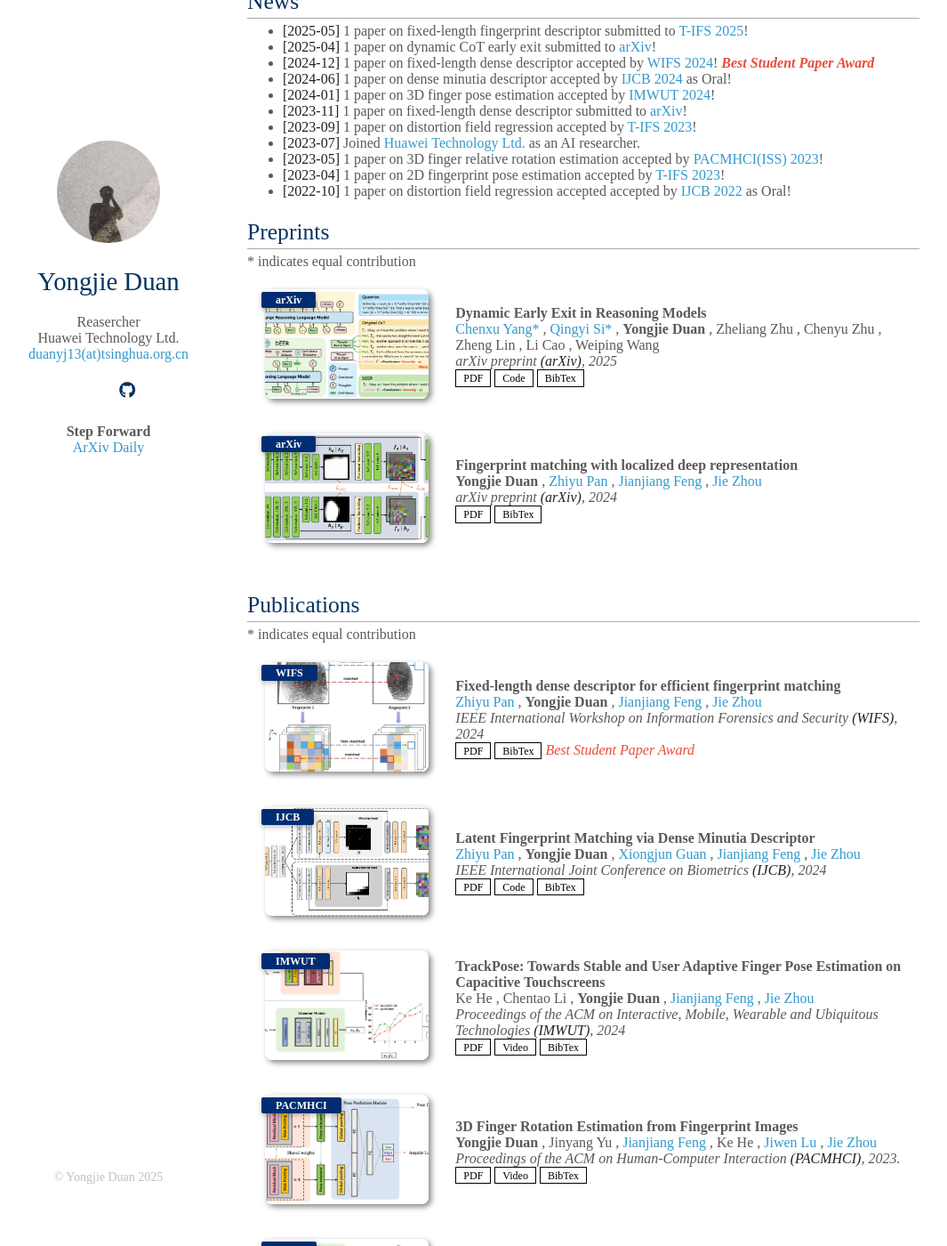
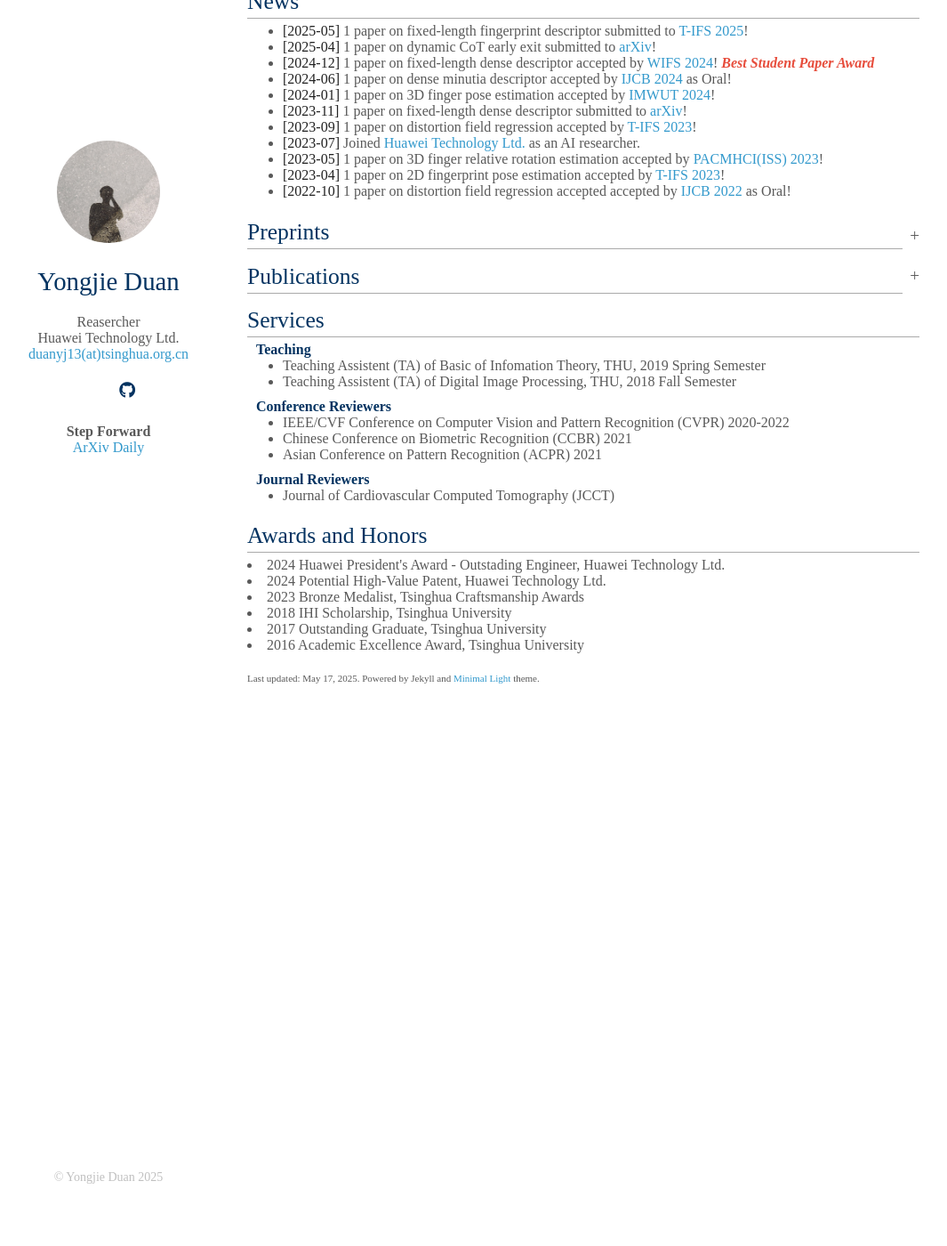
Before and after one commit to youngjetduan/youngjetduan.github.io, a Jekyll site: the page built from index.md, in a window 1280 px wide and 1400 px high, scrolled down 441 px. Shown: the whole window at 89% size, without its empty margins (110-1175 px from the left). Built offline with Jekyll 4.4.1, drawn with Linux system fonts in a browser that asks for light colours; nearby versions of some CDN libraries; a style sheet for code colours, icons or effects is not loaded; after the commit the page ends 1281 px from its top, so only the background shows below that; some of the changed text lies outside the part shown.

Commit message:
update preprints
update preprints

update preprints

update preprints

update preprints

update preprints

update preprints

update preprtins

update preprints

```diff
--- a/_data/preprints.yml
+++ b/_data/preprints.yml
@@ -10,7 +10,7 @@ main:
     image: ./assets/img/arxiv2025_yang.png
 
   - title: Fingerprint matching with localized deep representation
-    authors: <b>Yongjie Duan</b>, Zhiyu Pan, Jianjiang Feng, Jie Zhou
+    authors: <b>Yongjie Duan</b>*, Zhiyu Pan*, Jianjiang Feng, Jie Zhou
     conference_short: arXiv
     conference: arXiv preprint <strong>(arXiv)</strong>, 2024
     pdf: https://arxiv.org/pdf/2311.18576v2
--- a/_includes/publications.md
+++ b/_includes/publications.md
@@ -1,4 +1,4 @@
-<p style="margin: 5px 0px -15px;"> * indicates equal contribution </p>
+<p style="margin: 5px 0px 5px;"> * indicates equal contribution </p>
 
 <div class="publications">
 <ol class="bibliography">
--- a/assets/css/mystyle.css
+++ b/assets/css/mystyle.css
@@ -105,3 +105,12 @@ h2, h3 {
       display: block;
       align-items: center;}
   }
+
+.toggle-icon::after {
+    content: "+"; /* 收起状态显示减号 */
+    margin-left: 8px;
+    font-size: 1.2em;
+}
+details[open] .toggle-icon::after {
+    content: "-"; /* 展开状态显示加号 */
+}
--- a/assets/css/publications.css
+++ b/assets/css/publications.css
@@ -26,7 +26,7 @@ blockquote { background: var(--global-bg-color); border-left: 2px solid var(--gl
 
 @media print, screen and (min-width: 480px) {.col-sm-9 {width: 100%;}}
 
-.publications { margin-top: 2rem; }
+.publications { margin-top: 1rem; }
 
 .publications h1 { color: var(--global-theme-color); font-size: 2rem; text-align: center; margin-top: 1em; margin-bottom: 1em; }
 
@@ -36,9 +36,9 @@ blockquote { background: var(--global-bg-color); border-left: 2px solid var(--gl
 
 .publications h2.year { color: #e8e8e8; border-top: 1px solid #e8e8e8; margin-top: 2rem; margin-bottom: 0rem; text-align: right; }
 
-.publications ol.bibliography { list-style: none; padding: 0; margin-top: 0; }
+.publications ol.bibliography { list-style: none; padding: 0; margin-top: -1rem; }
 
-.publications ol.bibliography li { min-height: 110px; margin-bottom: 0.5rem; }
+.publications ol.bibliography li { min-height: 110px; }
 
 .publications ol.bibliography li .abbr { height: 8rem; margin-bottom: 0.5rem; }
 
--- a/index.md
+++ b/index.md
@@ -15,13 +15,23 @@ layout: homepage
 </ul>
 </div>
 
-<h2 style="margin: -10px 0px 5px;">Preprints</h2>
+<details>
+<summary style="cursor: pointer; display: flex; align-items: center; list-style: none;">
+<h2 style="margin: -10px 0px 5px; flex-grow: 1;">Preprints</h2>
+<span class="toggle-icon"></span>
+</summary>
 {% include_relative _includes/publications.md dataset=site.data.preprints.main %}
+</details>
 
-<h2 style="margin: -10px 0px 5px;">Publications</h2>
+<details>
+<summary style="cursor: pointer; display: flex; align-items: center; list-style: none;">
+<h2 style="margin: 0px 0px 5px; flex-grow: 1;">Publications</h2>
+<span class="toggle-icon"></span>
+</summary>
 {% include_relative _includes/publications.md dataset=site.data.publications.main %}
+</details>
 
-<h2 style="margin: -10px 0px 5px;">Services</h2>
+<h2 style="margin: 0px 0px 5px;">Services</h2>
 {% include_relative _includes/services.md %}
 
 <h2 style="margin: -10px 0px 5px;">Awards and Honors</h2>
```
